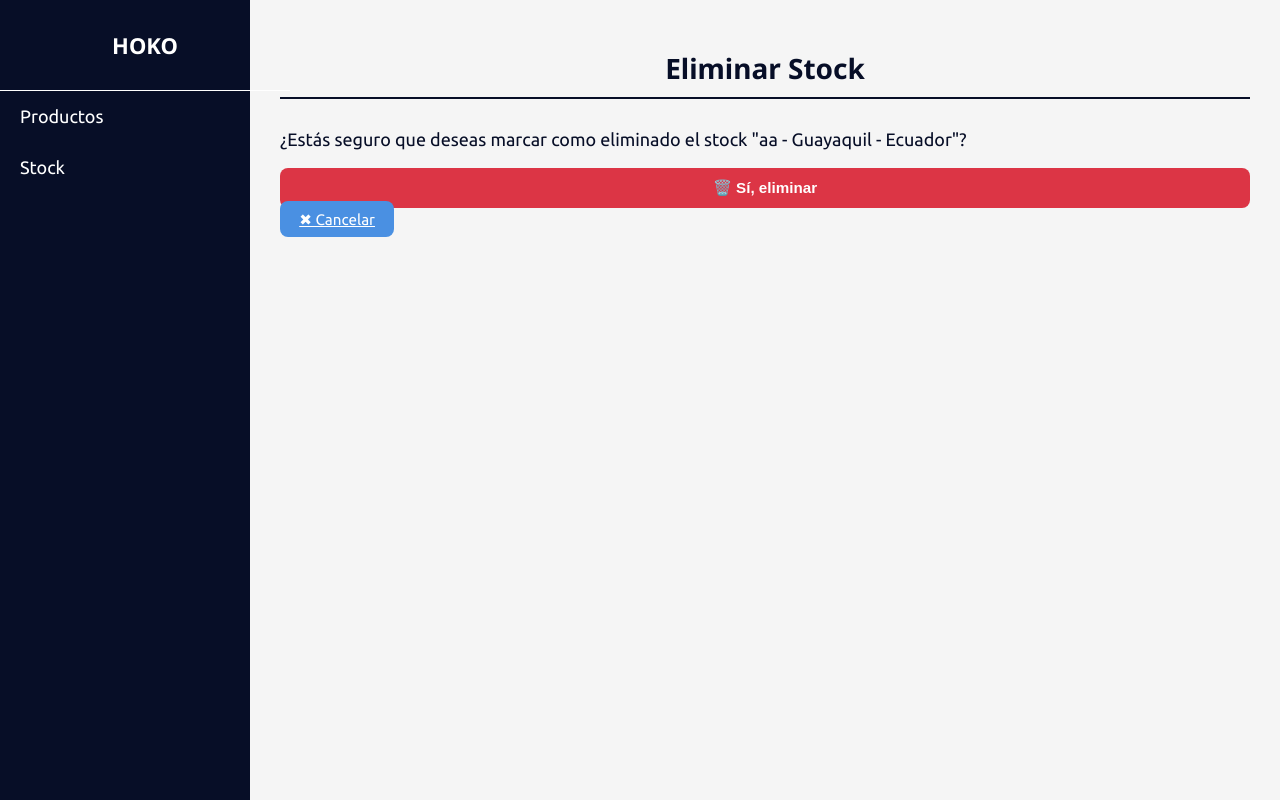
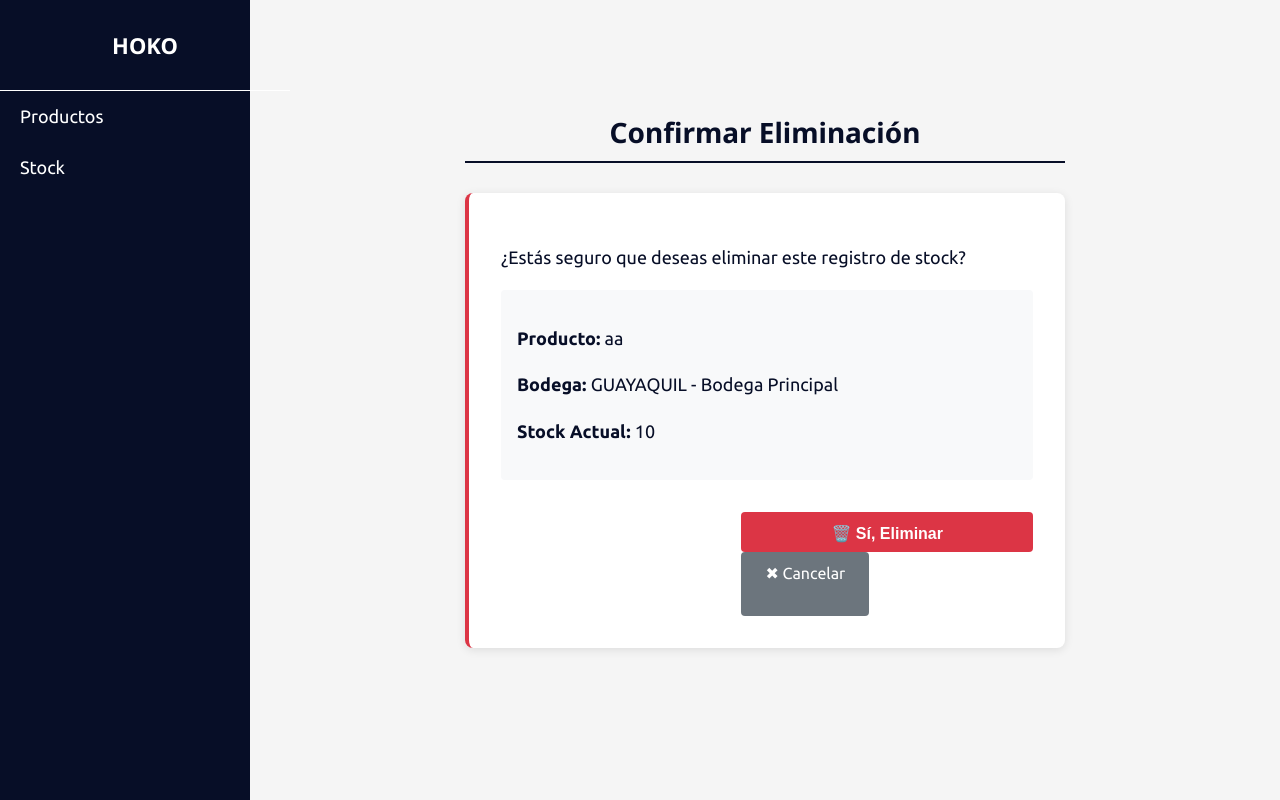
Before and after one commit to AngieCaroP/HOKO_completo, a Django app: page /stocks/1/eliminar/ in a window 1280 px wide. Run offline with Django 4.2, Linux system fonts and the light colour scheme; data comes from the database, SQL or seed files in the repository; tables that the repository leaves empty hold one stand-in row (values such as "Sample post").

Commit message:
Configuracion bodega

```diff
--- a/envios/forms.py
+++ b/envios/forms.py
@@ -31,3 +31,9 @@ class StockForm(forms.ModelForm):
         self.fields['bodega'].queryset = Bodega.objects.filter(
             nombre__in=['GUAYAQUIL', 'QUITO']  # Filtra solo las bodegas específicas
         )
+
+#bodegas
+class BodegaForm(forms.ModelForm):
+    class Meta:
+        model = Bodega
+        fields = ['nombre', 'direccion', 'telefono']
--- a/envios/models.py
+++ b/envios/models.py
@@ -1,3 +1,5 @@
+
+
 from django.db import models
 from decimal import Decimal
 
@@ -11,16 +13,15 @@ class Producto(models.Model):
 
     def __str__(self):
         return self.nombre
-
+# envios/models.py
 # Bodega Stock
 class Bodega(models.Model):
-    """Modelo que representa una bodega o almacén."""
     nombre = models.CharField(max_length=100)
-    ubicacion = models.CharField(max_length=100)
+    direccion = models.CharField(max_length=200, blank=True, null=True)
+    telefono = models.CharField(max_length=20, blank=True, null=True)
 
     def __str__(self):
-        """Representación en string de la bodega."""
-        return f"{self.nombre} - {self.ubicacion}"
+        return self.nombre
 
 # Stock
 class Stock(models.Model):
--- a/envios/urls.py
+++ b/envios/urls.py
@@ -15,5 +15,10 @@ urlpatterns = [
     path('stocks/<int:id>/editar/', views.editar_stock, name='editar_stock'),
     path('stocks/<int:id>/eliminar/', views.eliminar_stock, name='eliminar_stock'),
 
+    path('bodegas/', views.listar_bodegas, name='listar_bodegas'),
+    path('bodegas/crear/', views.crear_bodega, name='crear_bodega'),
+    path('bodegas/editar/<int:id>/', views.editar_bodega, name='editar_bodega'),
+    path('bodegas/eliminar/<int:id>/', views.eliminar_bodega, name='eliminar_bodega'),
+
 
 ]
--- a/envios/views.py
+++ b/envios/views.py
@@ -4,7 +4,8 @@ from .models import Producto, Stock,  Bodega
 from .forms import ProductoForm, StockForm
 from django.contrib import messages
 from django.db.models import Q
-
+from django.shortcuts import render, redirect
+from .forms import BodegaForm
 
 
 #productos
@@ -94,17 +95,40 @@ def eliminar_stock(request, id):
         return redirect('listar_stocks')
     return render(request, 'eliminar_stock.html', {'stock': stock})
 
-#nose
+#bodegas
 
-def gestion_bodegas(request):
-    bodegas = Bodega.objects.all()
-    form = BodegaForm(request.POST or None)
+# Vista para crear una nueva bodega
+def crear_bodega(request):
+    if request.method == 'POST':
+        form = BodegaForm(request.POST)
+        if form.is_valid():
+            form.save()
+            return redirect('listar_bodegas')  # Redirige a la lista de bodegas después de guardar
+    else:
+        form = BodegaForm()  # Si no es POST, mostramos el formulario vacío
+    return render(request, 'crear_bodega.html', {'form': form})
 
-    if request.method == 'POST' and form.is_valid():
-        form.save()
-        return redirect('gestion_bodegas')
+# Vista para listar todas las bodegas
+def listar_bodegas(request):
+    bodegas = Bodega.objects.all()  # Recupera todas las bodegas de la base de datos
+    return render(request, 'listar_bodegas.html', {'bodegas': bodegas})
 
-    return render(request, 'bodegas.html', {
-        'bodegas': bodegas,
-        'form': form
-    })
+# Vista para editar una bodega existente
+def editar_bodega(request, id):
+    bodega = get_object_or_404(Bodega, id=id)
+    if request.method == 'POST':
+        form = BodegaForm(request.POST, instance=bodega)
+        if form.is_valid():
+            form.save()
+            return redirect('listar_bodegas')
+    else:
+        form = BodegaForm(instance=bodega)
+    return render(request, 'editar_bodega.html', {'form': form})
+
+# Vista para eliminar una bodega
+def eliminar_bodega(request, id):
+    bodega = get_object_or_404(Bodega, id=id)
+    if request.method == 'POST':
+        bodega.delete()
+        return redirect('listar_bodegas')
+    return render(request, 'eliminar_bodega.html', {'bodega': bodega})
--- a/templates/crear.html
+++ b/templates/crear.html
@@ -26,6 +26,7 @@
     <div class="form-actions">
       <button type="submit" class="btn guardar">💾 Guardar</button>
       <a href="{% url 'listar_stocks' %}" class="btn cancelar">✖ Cancelar</a>
+      <a href="{% url 'crear_bodega' %}" class="btn crear">➕ Nueva Bodega</a>
     </div>
   </form>
 </div>
--- a/templates/eliminar_stock.html
+++ b/templates/eliminar_stock.html
@@ -1,13 +1,100 @@
 {% extends 'base.html' %}
 
+{% block title %}Confirmar Eliminación - HOKO{% endblock %}
+
 {% block content %}
-<h1>Eliminar Stock</h1>
+<div class="confirmation-container">
+  <h1>Confirmar Eliminación</h1>
 
-<p>¿Estás seguro que deseas marcar como eliminado el stock "{{ stock }}"?</p>
+  <div class="confirmation-card">
+    <div class="confirmation-message">
+      <p>¿Estás seguro que deseas eliminar este registro de stock?</p>
+      <div class="stock-details">
+        <p><strong>Producto:</strong> {{ stock.producto.nombre }}</p>
+        <p><strong>Bodega:</strong>
+          {% if 'guayaquil' in stock.bodega.nombre|lower %}
+            GUAYAQUIL - Bodega Principal
+          {% elif 'quito' in stock.bodega.nombre|lower %}
+            QUITO - Bodega Norte
+          {% else %}
+            {{ stock.bodega.nombre }}
+          {% endif %}
+        </p>
+        <p><strong>Stock Actual:</strong> {{ stock.stock_actual }}</p>
+      </div>
+    </div>
 
-<form method="post">
-    {% csrf_token %}
-    <button type="submit" class="btn eliminar">🗑️ Sí, eliminar</button>
-    <a href="{% url 'stocks' %}" class="btn cancelar">✖ Cancelar</a>
-</form>
+    <div class="confirmation-actions">
+      <form method="post" class="delete-form">
+        {% csrf_token %}
+        <button type="submit" class="btn confirm-delete">🗑️ Sí, Eliminar</button>
+        <a href="{% url 'listar_stocks' %}" class="btn cancel-delete">✖ Cancelar</a>
+      </form>
+    </div>
+  </div>
+</div>
+
+<style>
+  .confirmation-container {
+    max-width: 600px;
+    margin: 2rem auto;
+    padding: 2rem;
+  }
+
+  .confirmation-card {
+    background: #fff;
+    border-radius: 8px;
+    box-shadow: 0 2px 10px rgba(0,0,0,0.1);
+    padding: 2rem;
+    border-left: 4px solid #dc3545;
+  }
+
+  .confirmation-message {
+    margin-bottom: 2rem;
+    line-height: 1.6;
+  }
+
+  .stock-details {
+    background: #f8f9fa;
+    padding: 1rem;
+    border-radius: 4px;
+    margin-top: 1rem;
+  }
+
+  .confirmation-actions {
+    display: flex;
+    justify-content: flex-end;
+    gap: 1rem;
+  }
+
+  .btn {
+    padding: 0.75rem 1.5rem;
+    border: none;
+    border-radius: 4px;
+    font-size: 1rem;
+    cursor: pointer;
+    transition: all 0.3s ease;
+    text-decoration: none;
+    display: inline-block;
+    text-align: center;
+  }
+
+  .confirm-delete {
+    background: #dc3545;
+    color: white;
+  }
+
+  .confirm-delete:hover {
+    background: #c82333;
+  }
+
+  .cancel-delete {
+    background: #6c757d;
+    color: white;
+  }
+
+  .cancel-delete:hover {
+    background: #5a6268;
+  }
+</style>
 {% endblock %}
```
Also changed, not shown: templates/crear_bodega.html (added, +35 -0 lines), templates/editar_bodega.html (added, +14 -0 lines), templates/eliminar_bodega.html (added, +17 -0 lines), templates/listar_bodegas.html (added, +35 -0 lines), db.sqlite3, envios/migrations/0003_remove_bodega_ubicacion_bodega_direccion_and_more.py (added).
